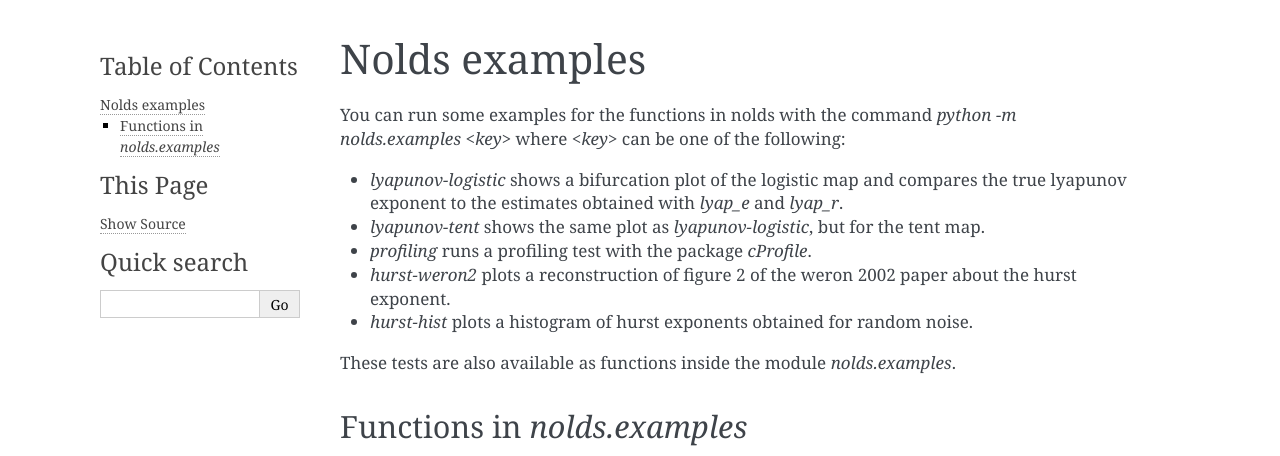
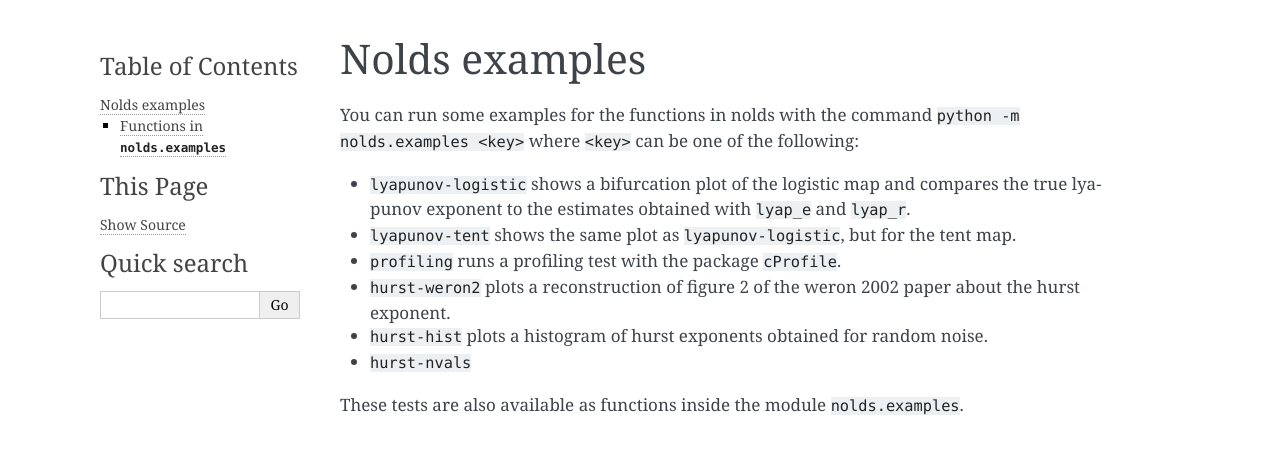
Before and after one commit to CSchoel/nolds, a Sphinx documentation site: the page built from doc/source/examples.rst, in a window 1280 px wide, cut to the strip 0-456 px from the top of the page. Built offline with Sphinx 7.4.7, drawn with Linux system fonts in a browser that asks for light colours.

Commit message:
uses double backticks in docs to correctly format inline code

```diff
--- a/doc/source/examples.rst
+++ b/doc/source/examples.rst
@@ -2,21 +2,22 @@ Nolds examples
 ==============
 
 You can run some examples for the functions in nolds with the command
-`python -m nolds.examples <key>` where `<key>` can be one of the following:
+``python -m nolds.examples <key>`` where ``<key>`` can be one of the following:
 
-* `lyapunov-logistic` shows a bifurcation plot of the logistic map and compares
-  the true lyapunov exponent to the estimates obtained with `lyap_e` and
-  `lyap_r`.
-* `lyapunov-tent` shows the same plot as `lyapunov-logistic`, but for the tent
+* ``lyapunov-logistic`` shows a bifurcation plot of the logistic map and compares
+  the true lyapunov exponent to the estimates obtained with ``lyap_e`` and
+  ``lyap_r``.
+* ``lyapunov-tent`` shows the same plot as ``lyapunov-logistic``, but for the tent
   map.
-* `profiling` runs a profiling test with the package `cProfile`.
-* `hurst-weron2` plots a reconstruction of figure 2 of the weron 2002 paper
+* ``profiling`` runs a profiling test with the package ``cProfile``.
+* ``hurst-weron2`` plots a reconstruction of figure 2 of the weron 2002 paper
   about the hurst exponent.
-* `hurst-hist` plots a histogram of hurst exponents obtained for random noise.
+* ``hurst-hist`` plots a histogram of hurst exponents obtained for random noise.
+* ``hurst-nvals``
 
-These tests are also available as functions inside the module `nolds.examples`.
+These tests are also available as functions inside the module ``nolds.examples``.
 
-Functions in `nolds.examples`
+Functions in ``nolds.examples``
 -----------------------------
 
 .. autofunction:: nolds.examples.plot_lyap
--- a/doc/source/nolds.rst
+++ b/doc/source/nolds.rst
@@ -5,7 +5,7 @@ Nolds only consists of to single module called ``nolds`` which contains all
 relevant algorithms and helper functions.
 
 Internally these functions are subdivided into different modules such as
-`measures` and `datasets`, but you should not need to import these modules
+``measures`` and ``datasets``, but you should not need to import these modules
 directly unless you want access to some internal helper functions.
 
 
@@ -58,7 +58,7 @@ Benchmark dataset for hurst exponent
    markets"[b7_a]_.
 
    It is included here, because the dataset can be found online [b7_b]_ and is
-   used by other software packages such as the R-package `pracma` [b7_c]_.
+   used by other software packages such as the R-package ``pracma`` [b7_c]_.
    As such it can be used to compare different implementations.
 
    However, it should be noted that the idea that the "true" Hurst exponent of
--- a/doc/source/tests.rst
+++ b/doc/source/tests.rst
@@ -2,7 +2,7 @@ Nolds Unittests
 ===============
 
 Nolds includes a set of unittests that can be run with
-`python -m unittest nolds.test_measures`.
+``python -m unittest nolds.test_measures``.
 Some of these tests are based on random numbers and can therefore fail in rare
 cases.
 
```
Also changed, not shown: 1 other file.
